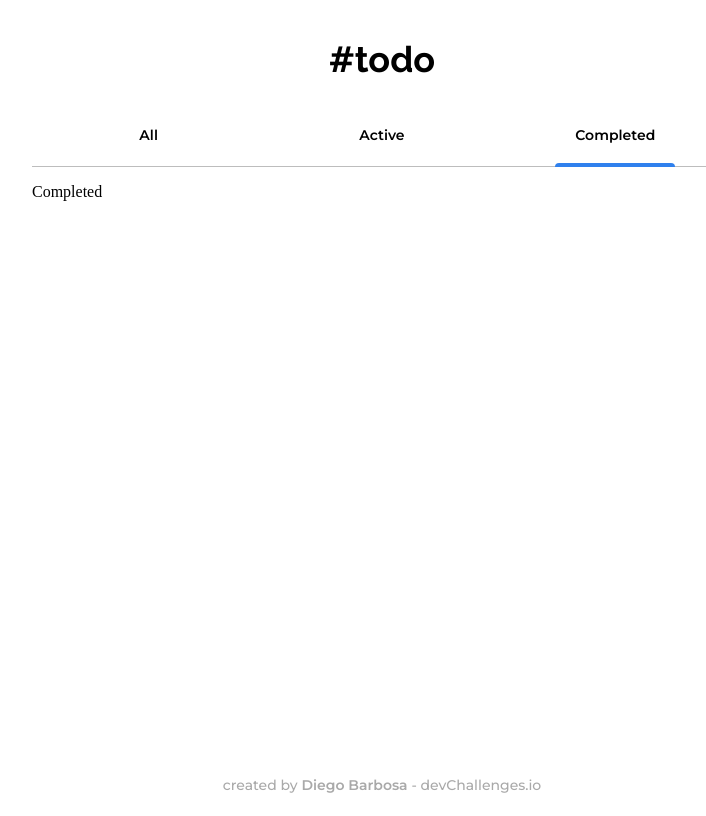
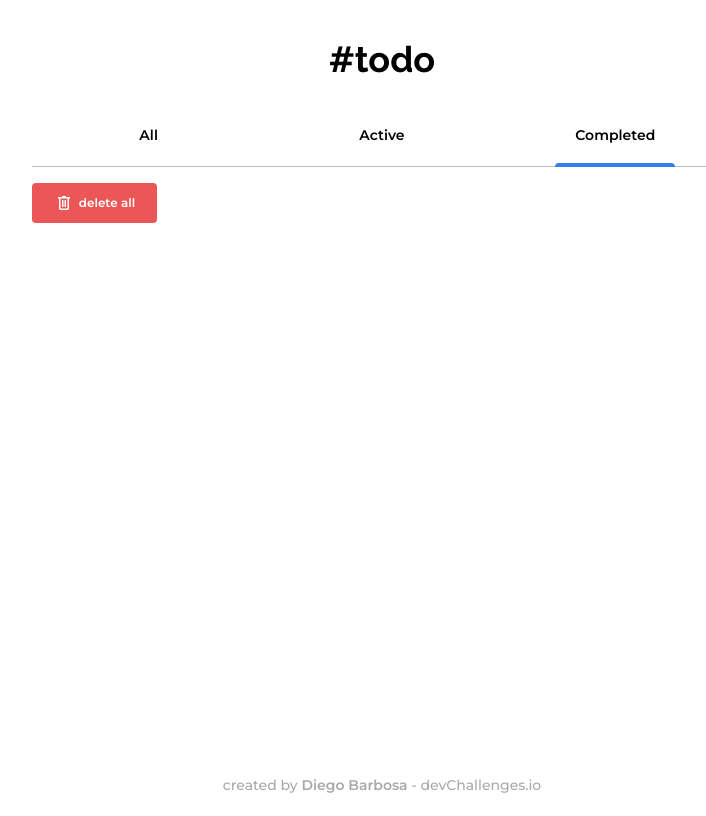
Before and after one commit to barbosadiego/todo-app-challenge, a React (Create React App) app: page /completed in a window 1280 px wide. Shown: the whole page, without its empty margins (258-964 px from the left). Built offline with nearby package versions, Linux system fonts and the light colour scheme.

Commit message:
add struture in Competed.jsx view

```diff
--- a/src/views/Completed.jsx
+++ b/src/views/Completed.jsx
@@ -1,8 +1,58 @@
-import React from 'react';
+import React, { useContext } from 'react';
+import styled from 'styled-components';
+import Item from '../components/Item';
+import { TaskContext } from '../contexts/taskContext';
 import ShowPage from '../styles/ShowPage';
+import deleteIcon from '../assets/delete.svg';
 
 const Completed = () => {
-  return <ShowPage>Completed</ShowPage>;
+  const { tasks } = useContext(TaskContext);
+
+  return (
+    <ShowPage>
+      {tasks &&
+        tasks.map((item) => (
+          <Item key={item.id} item={item} deleteBtn={true} />
+        ))}
+      <Button>
+        <svg
+          xmlns="http://www.w3.org/2000/svg"
+          height="20"
+          width="20"
+          fill="rgb(255,255,255)"
+        >
+          <path d="M6.5 17q-.625 0-1.062-.438Q5 16.125 5 15.5v-10H4V4h4V3h4v1h4v1.5h-1v10q0 .625-.438 1.062Q14.125 17 13.5 17Zm7-11.5h-7v10h7ZM8 14h1.5V7H8Zm2.5 0H12V7h-1.5Zm-4-8.5v10Z" />
+        </svg>
+        delete all
+      </Button>
+    </ShowPage>
+  );
 };
 
 export default Completed;
+
+const Button = styled.button`
+  background-color: rgba(235, 87, 87, 1);
+  border: none;
+  color: white;
+  width: 125px;
+  height: 40px;
+  display: flex;
+  align-items: center;
+  justify-content: center;
+  gap: 5px;
+  font-family: 'Montserrat', sans-serif;
+  font-weight: 600;
+  font-size: 12px;
+  line-height: 15px;
+  cursor: pointer;
+  border-radius: 4px;
+
+  & > div {
+    width: 23px;
+    height: 23px;
+    display: flex;
+    justify-content: center;
+    align-items: center;
+  }
+`;
```
